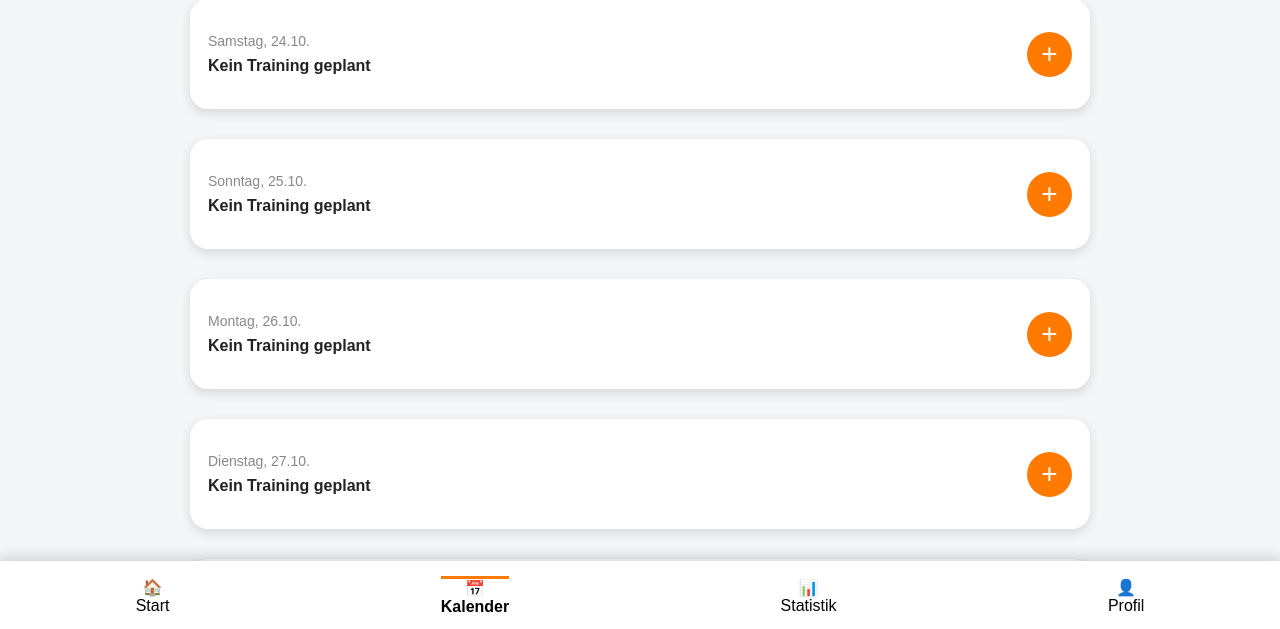
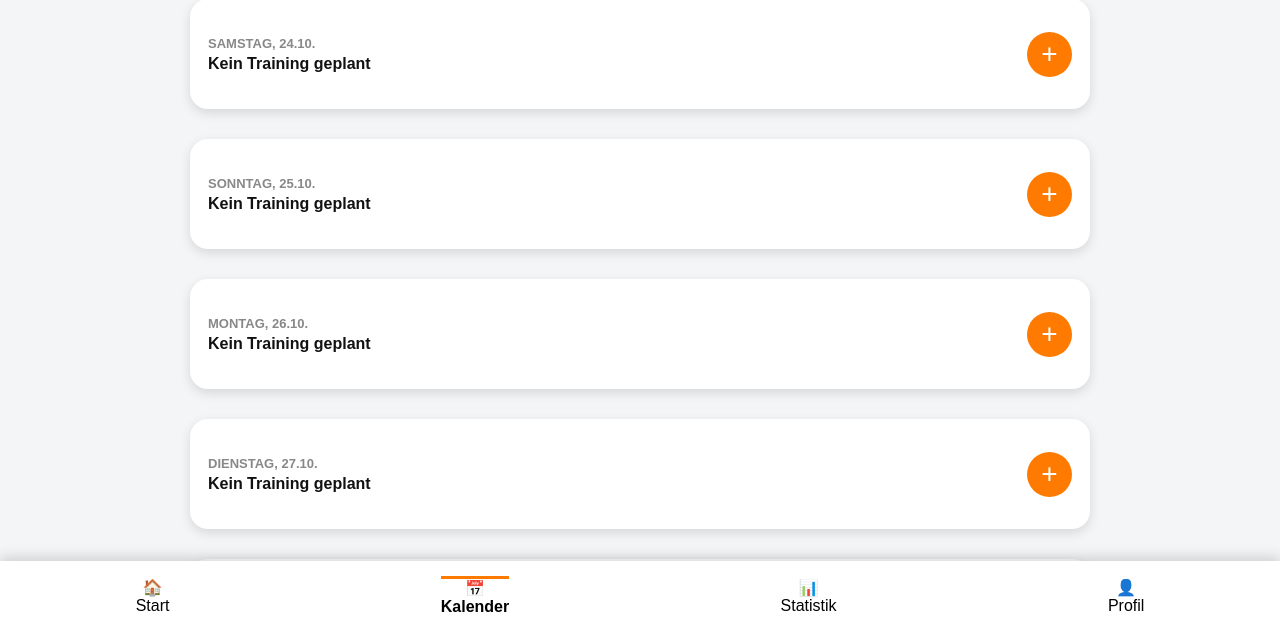
Before and after one commit to maxkaestner10/MaximumFire, a plain HTML site: page kalenderbackup.html in a window 1280 px wide. Shown: the part 169-798 px from the top of the page. Drawn offline with Linux system fonts and the light colour scheme; no server answers; a script that the page names is missing.

Commit message:
Add CSS styling for date and training title

```diff
--- a/kalenderbackup.html
+++ b/kalenderbackup.html
@@ -50,4 +50,22 @@
 
 </body>
 
+<style>
+    /* Styling für die Datumszeile inklusive Sportart */
+    .date {
+        font-size: 13px;
+        font-weight: 600;
+        color: #888888; /* Standardfarbe für Datum & Sportart */
+        margin-bottom: 4px;
+        text-transform: uppercase;
+    }
+
+    /* Der Titel/Name des Trainings darunter */
+    .day strong {
+        font-size: 16px;
+        color: #111111;
+        display: block;
+    }
+</style>
+
 </html>
```
